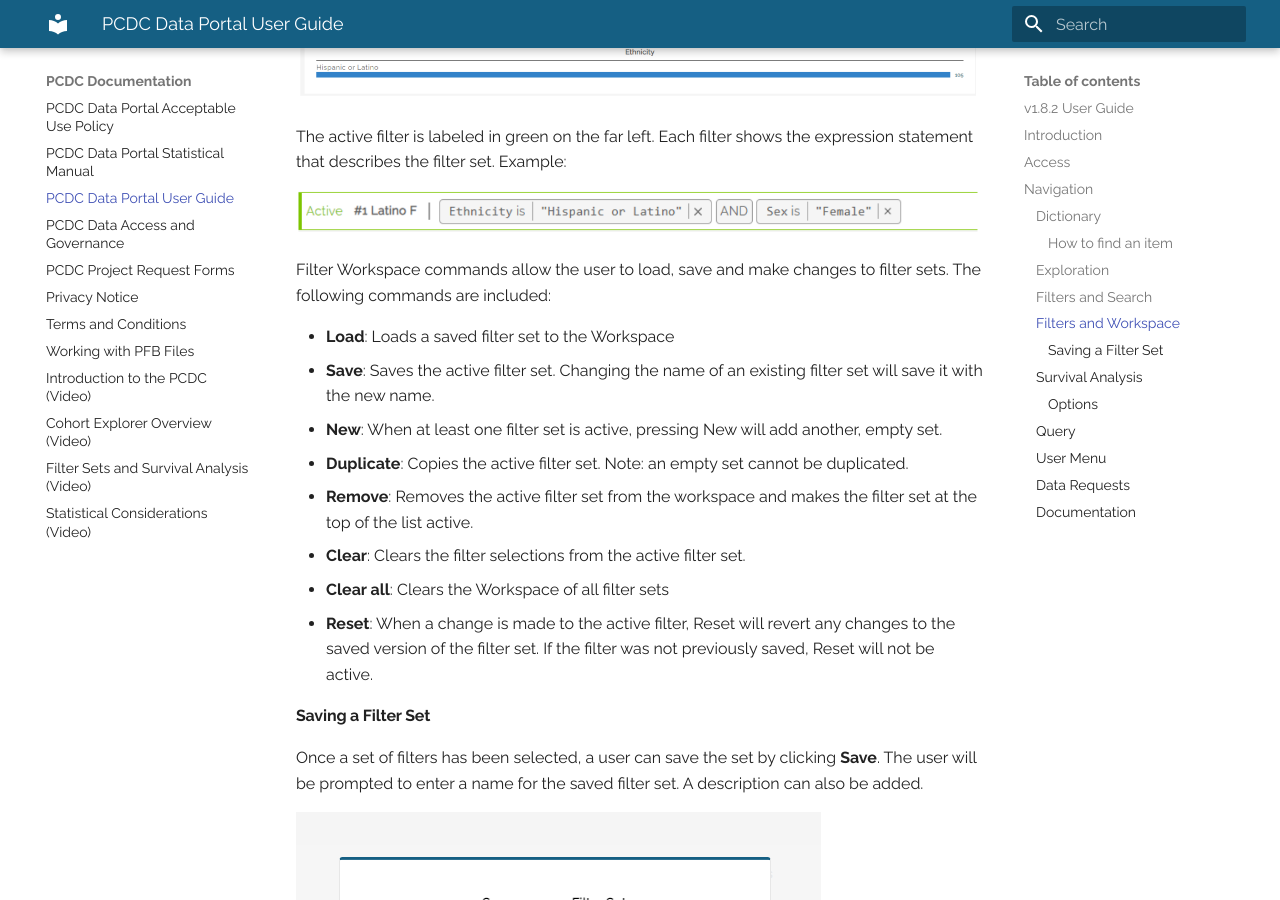
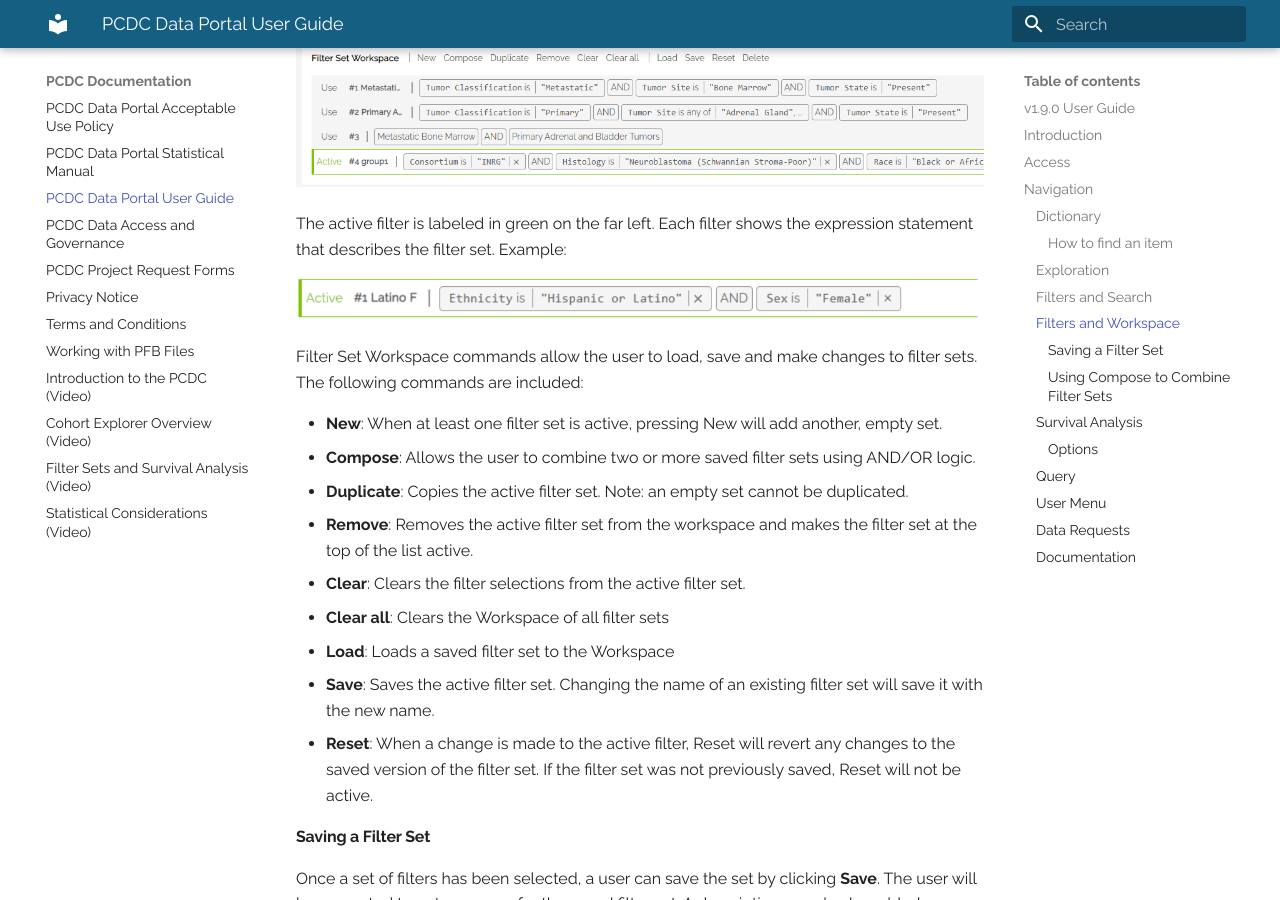
Before and after one commit to chicagopcdc/docs.pedscommons.org, an MkDocs documentation site: the page built from docs/DataPortalUserGuide.md, in a window 1280 px wide and 900 px high, scrolled down 13606 px. Built offline with MkDocs 1.6.1 and Material for MkDocs 9.7.7, drawn with Linux system fonts in a browser that asks for light colours; some of the changed text lies outside the part shown.

Commit message:
Updated User Guide to release v1.9
- Updated images that include the Filter Workspace to include the Compose button.
- Added information on how to use Compose.
- Replaced image of  Molecular Abnormality Result to show Absent/Present/Unknown.
- added info on Survival Analysis showing included consortia data

```diff
--- a/docs/DataPortalUserGuide.md
+++ b/docs/DataPortalUserGuide.md
@@ -1,7 +1,7 @@
 ![Logo](img/PcdcLogo.png)
 
 # Pediatric Cancer Data Commons<br> Data Portal User Guide
-###### v1.8.2 User Guide
+###### v1.9.0 User Guide
 ## Introduction
 
 The Pediatric Cancer Data Commons (PCDC) brings together clinical, genomic, and imaging data from institutions around the world that are working to transform pediatric cancer research and outcomes. Headquartered at the University of Chicago, the PCDC works with international leaders in pediatric cancers and the US National Cancer Institute to develop and apply uniform data standards, facilitating the collection, combination, and analysis of data from many different sources.
@@ -145,7 +145,7 @@ Multiple selections made <u>across multiple filters</u> are treated as logical
 
 Using the above example, the Active filter at the top of the graph view shows “Sex is “Male” AND “Race is any of (logial OR) Black or African American, Asian” The AND can be switched to OR by clicking on the AND button between the two parts of the expression. Each filter can be removed by clicking on the “x” at the end of the string.
 
-![Conjuctive Search](img/imageW3.png)
+![Conjuctive Search](img/workspace_and_x.png)
 
 For patient observations that may be captured longitudinally, for example **Tumor Site** within the **Disease** tab, users can restrict filtering activity to a specific disease phase (e.g. Initial Diagnosis, Relapse) with an Anchor filter by clicking one of the radio buttons under **Disease Phase**.
 
@@ -179,22 +179,24 @@ Users can refer to [this video](https://youtu.be/mZniH9yVi9Y) for an overview of
 
 The Filter Set Workspace allows the user to manage multiple filter sets and switch among available filter sets to see summary statistics based on the filters selected in each set.
 
-![Multiple Filter Sets](img/imageW9.png)
+![Multiple Filter Sets](img/filter_set_workspace.png)
 
 The active filter is labeled in green on the far left. Each filter shows the expression statement that describes the filter set. Example:
 
 ![Active Search](img/imageW10.png)
 
-Filter Workspace commands allow the user to load, save and make changes to filter sets. The following commands are included:
+Filter Set Workspace commands allow the user to load, save and make changes to filter sets. The following commands are included:
 
-- **Load**: Loads a saved filter set to the Workspace
-- **Save**: Saves the active filter set. Changing the name of an existing filter set will save it with the new name.
+
 - **New**: When at least one filter set is active, pressing New will add another, empty set.
+- **Compose**: Allows the user to combine two or more saved filter sets using AND/OR logic.
 - **Duplicate**: Copies the active filter set. Note: an empty set cannot be duplicated.
 - **Remove**: Removes the active filter set from the workspace and makes the filter set at the top of the list active.
 - **Clear**: Clears the filter selections from the active filter set.
 -  **Clear all**: Clears the Workspace of all filter sets
-- **Reset**: When a change is made to the active filter, Reset will revert any changes to the saved version of the filter set. If the filter was not previously saved, Reset will not be active.
+- **Load**: Loads a saved filter set to the Workspace
+- **Save**: Saves the active filter set. Changing the name of an existing filter set will save it with the new name.
+- **Reset**: When a change is made to the active filter, Reset will revert any changes to the saved version of the filter set. If the filter set was not previously saved, Reset will not be active.
 
 #### Saving a Filter Set
 
@@ -208,24 +210,36 @@ To save changes to a filter set and keep the original, users can 1) use the **Du
 
 1) Use **Duplicate** to Create a copy of the active filter set
 
-![Duplicate Filter Set](img/imageW11.png)
+![Duplicate Filter Set](img/duplicate_step1.png)
 
 2) Make changes to the new filter set and hit Save. Note, the new filter set has no name until it is saved.
 
-![Save Filter Set](img/imageW12.png)
+![Save Filter Set](img/duplicate_step2.png)
 
+#### Using Compose to Combine Filter Sets
+
+The Compose function allows users to combine filter sets using AND/OR logic. Example: Selecting **Compose** in the Filter Workspace, the two separate filters shown below can be combined into one using a logical AND. Click **Done** when the desired filters are selected.
+
+![Compsing a filter](img/composed_filter_sets.png)
+
+The resulting filter is added to the Workspace and made Active. It can now be saved to the user's list of filters.
+
+![Save Composed Filters](img/save_composed_filter_set.png)
 
 ### Survival Analysis
 
 The PCDC platform includes a **Survival Analysis** tool that can display survival curves and Number at Risk tables. This tool will be available temporarily during a pilot phase to test the functionality and usability of the tool.
 
-When first accessing the survival curve generator, users must agree to the Acceptable User Policy. Subsequent sessions will include a reminder of the terms whenever the Apply button is pressed.
+When first accessing the survival curve generator, users must agree to follow the Acceptable Use Policy. Subsequent sessions will include a reminder of the terms whenever the Apply button is pressed.
 
-![Survival Analysis](img/image8.png)
 
-To create a survival curve, users must first select at least one filter set to analyze. Filter Sets can be created and saved using the procedure described above.
+![Survival Analysis](img/survival_analysis_tool.png)
+
+To create a survival curve, users must first select at least one filter set to analyze. Filter Sets can be created and saved using the procedure described above. **Note:** Only saved filter sets can be used to create a Survival Curve.
 
 Use the drop down labeled “Select Filter Set to Analyze” to select a saved filter set, then click the **Add** button to add the filter set. Optionally, a user may select “All Subjects” to see the entire data set. Additional filter sets can be added using the steps above.
+
+The "Consortium" information label shows which data are available to create a survival curve. Filter sets that include values from other consortia are disabled.
 
 ![Survival Analysis](img/image38.png)
 
@@ -233,7 +247,7 @@ Once selected, users can see the survival curve by hitting the **Apply** button
 
 Multiple data sets can be selected and shown simultaneously. In the example below, two data sets are used: one for male and one for female participants.
 
-![Survival Analysis](img/image40.png)
+![Survival Analysis](img/curve_multiple_datasets.png)
 
 
 
```
Also changed, not shown: other parts of docs/DataPortalUserGuide.md (+3 -3 lines), docs/img/composed_filter_sets.png (added), docs/img/curve_multiple_datasets.png (added), docs/img/duplicate_step1.png (added), docs/img/duplicate_step2.png (added), docs/img/filter_set_workspace.png (added), docs/img/image40.png (deleted), docs/img/image8.png (deleted), docs/img/imageW11.png (deleted), docs/img/imageW12.png (deleted), docs/img/imageW3.png (deleted), docs/img/imageW8.png (deleted), docs/img/imageW9.png (deleted), docs/img/molecular_abnormality.png (added), 3 more files.
